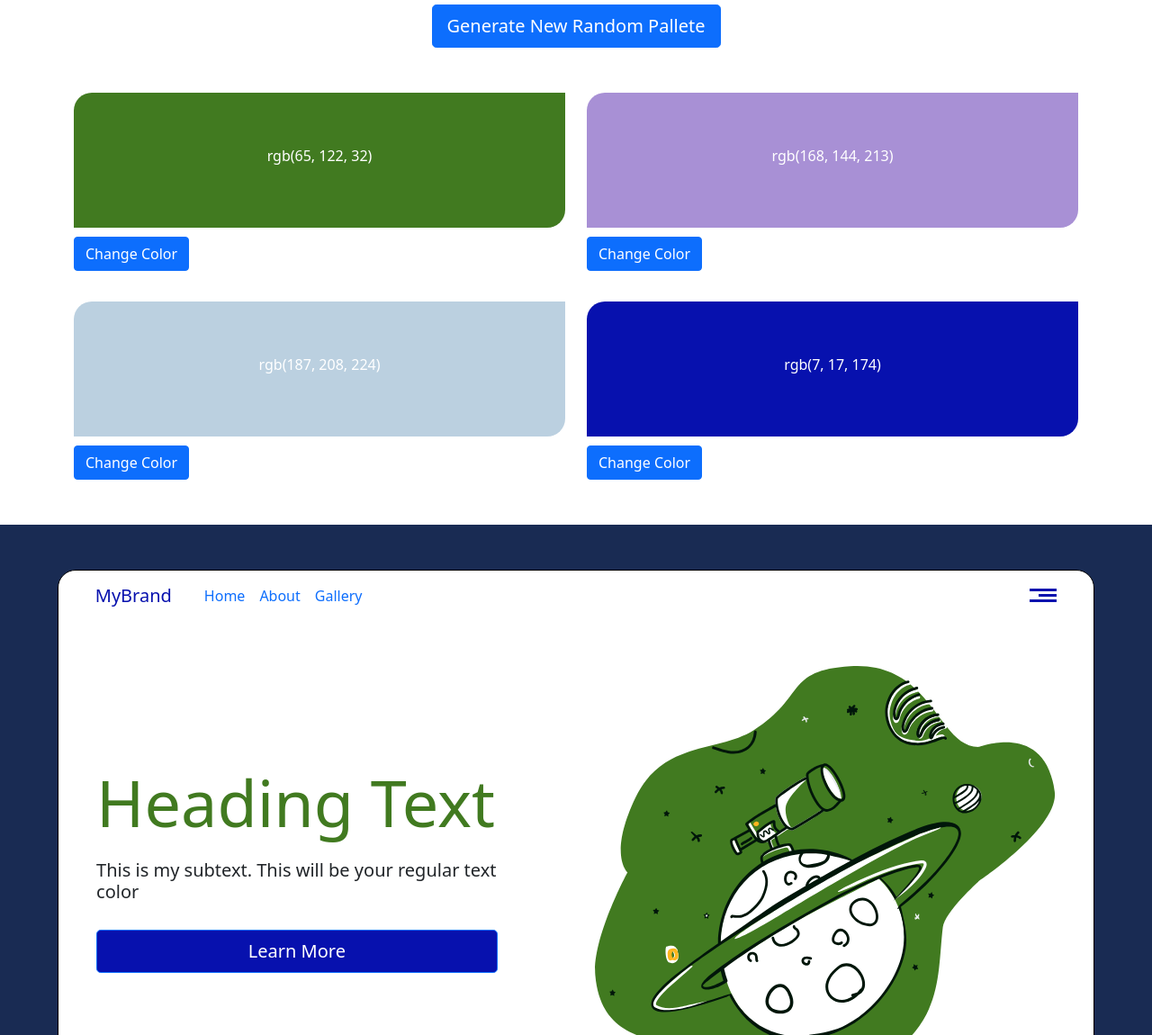
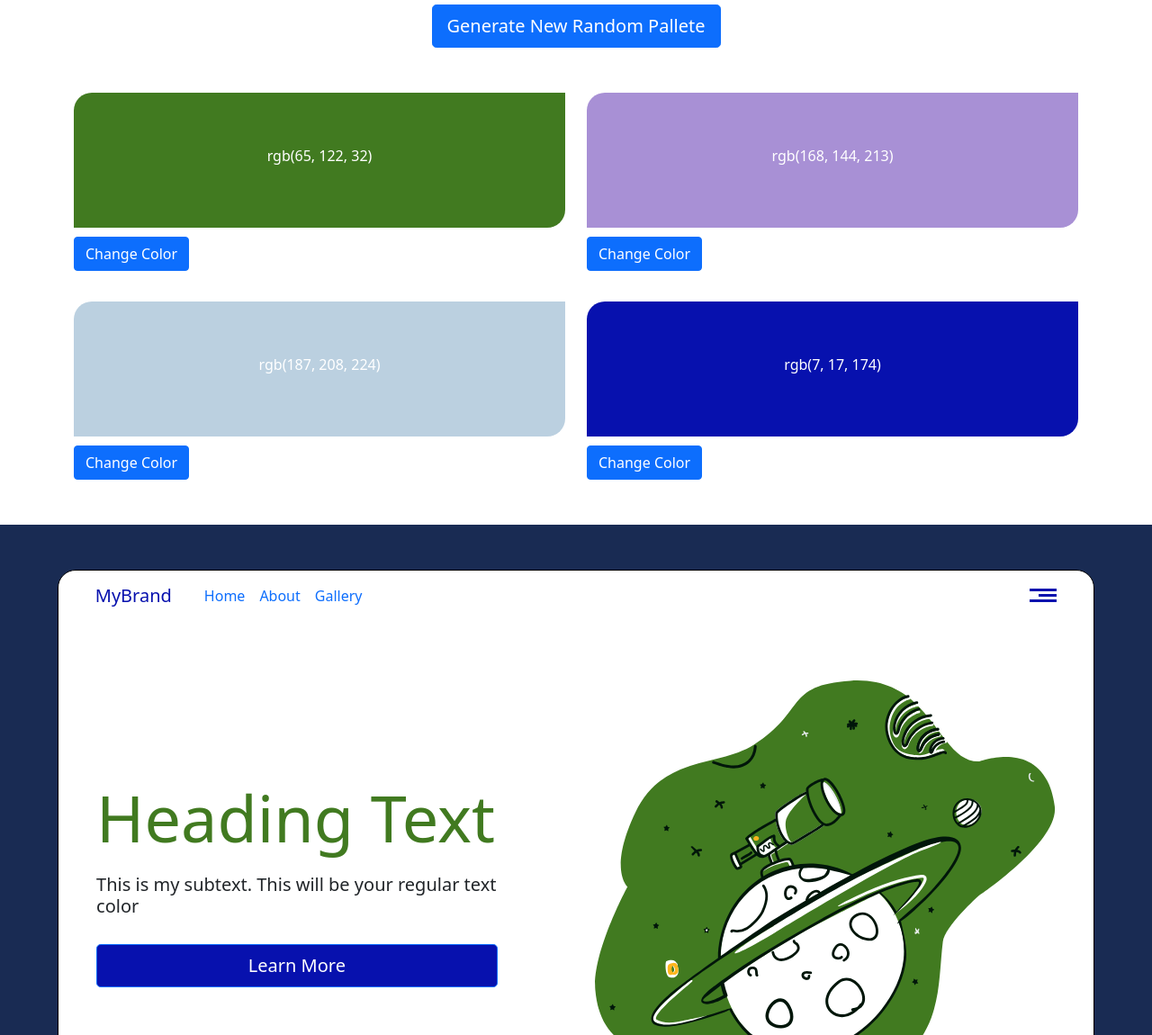
Before and after one commit to 1anya1/color-generator, a website with bundled scripts: page index.html in a window 1280 px wide. Shown: the part 150-1300 px from the top of the page at 90% size. Built offline with nearby package versions, Linux system fonts and the light colour scheme.

Commit message:
updated views for ios views

```diff
--- a/styles/main.scss
+++ b/styles/main.scss
@@ -117,8 +117,8 @@ a {
       }
       #exampleSplash {
         #svg {
-          width: 85vw;
-          height: auto;
+          width: 90%;
+          height: 90%;
         }
       }
     }
@@ -187,6 +187,7 @@ a {
         #exampleSplash {
           #svg {
             width: 40vw;
+            height: 40vw;
           }
         }
       }
```
Also changed, not shown: styles/main.css, 1 other file.
